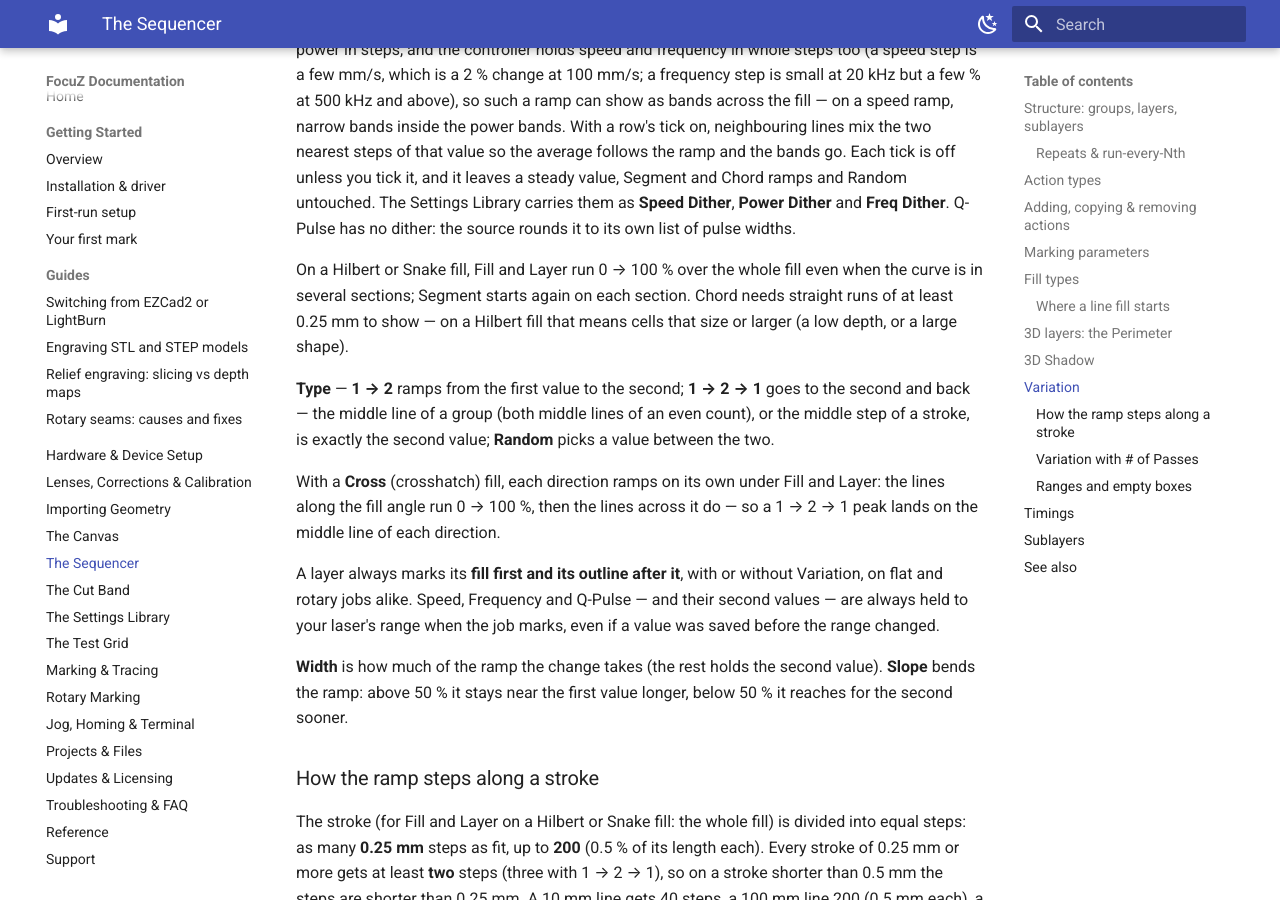
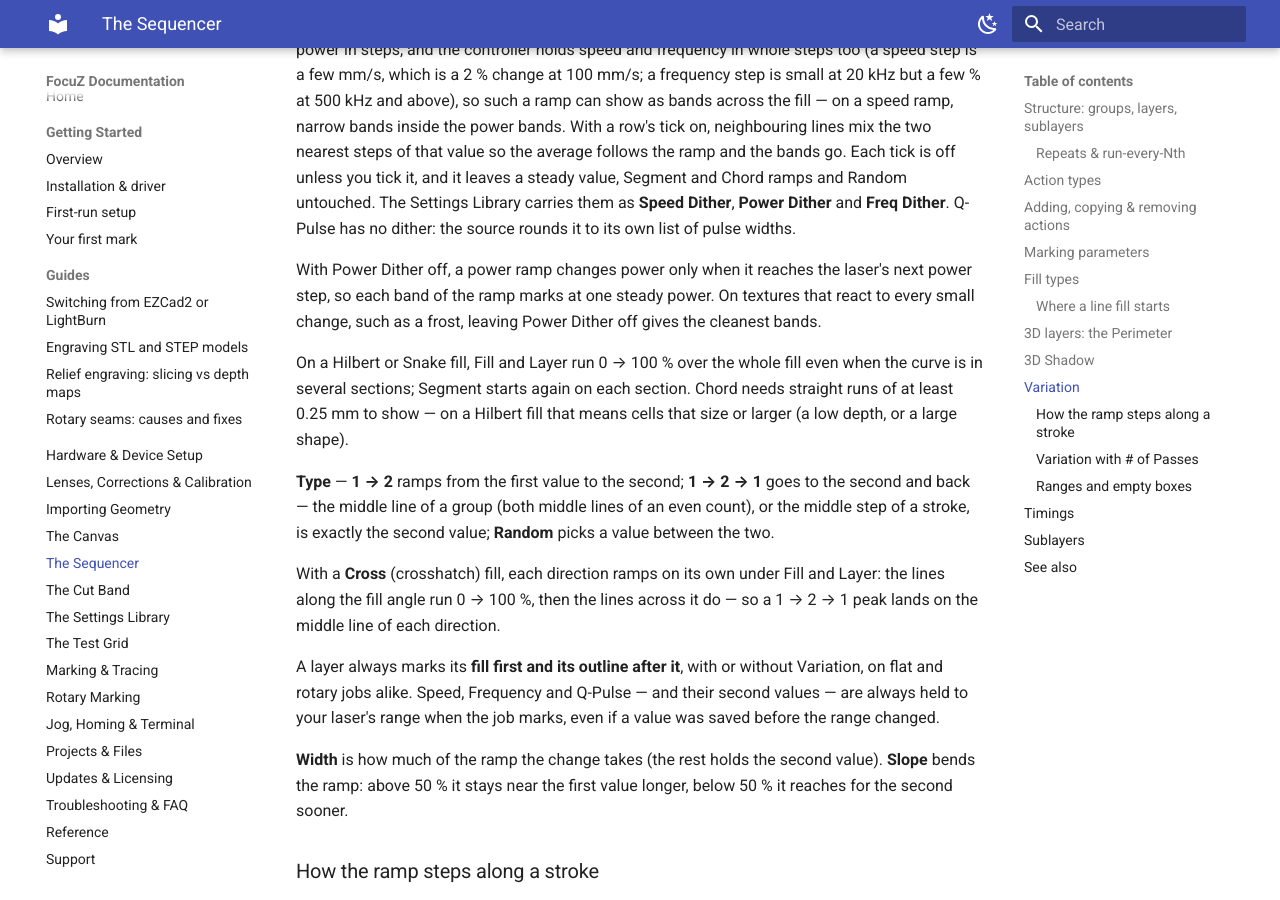
Before and after one commit to Lokahi-Shop/focuz-docs, an MkDocs documentation site: the page built from docs/sequencer.md, in a window 1280 px wide and 900 px high, scrolled down 8307 px. Built offline with MkDocs 1.6.1 and Material for MkDocs 9.7.7, drawn with Linux system fonts in a browser that asks for light colours.

Commit message:
Sequencer: a power ramp without dither holds one power per step
Co-Authored-By: Claude Opus 5.5 <noreply@anthropic.com>

```diff
--- a/docs/sequencer.md
+++ b/docs/sequencer.md
@@ -293,6 +293,10 @@ bands go. Each tick is off unless you tick it, and it leaves a steady value, Seg
 Random untouched. The Settings Library carries them as **Speed Dither**, **Power Dither** and **Freq
 Dither**. Q-Pulse has no dither: the source rounds it to its own list of pulse widths.
 
+With Power Dither off, a power ramp changes power only when it reaches the laser's next power step, so each
+band of the ramp marks at one steady power. On textures that react to every small change, such as a frost,
+leaving Power Dither off gives the cleanest bands.
+
 On a Hilbert or Snake fill, Fill and Layer run 0 → 100 % over the whole fill even when the curve is in
 several sections; Segment starts again on each section. Chord needs straight runs of at least 0.25 mm
 to show — on a Hilbert fill that means cells that size or larger (a low depth, or a large shape).
```
